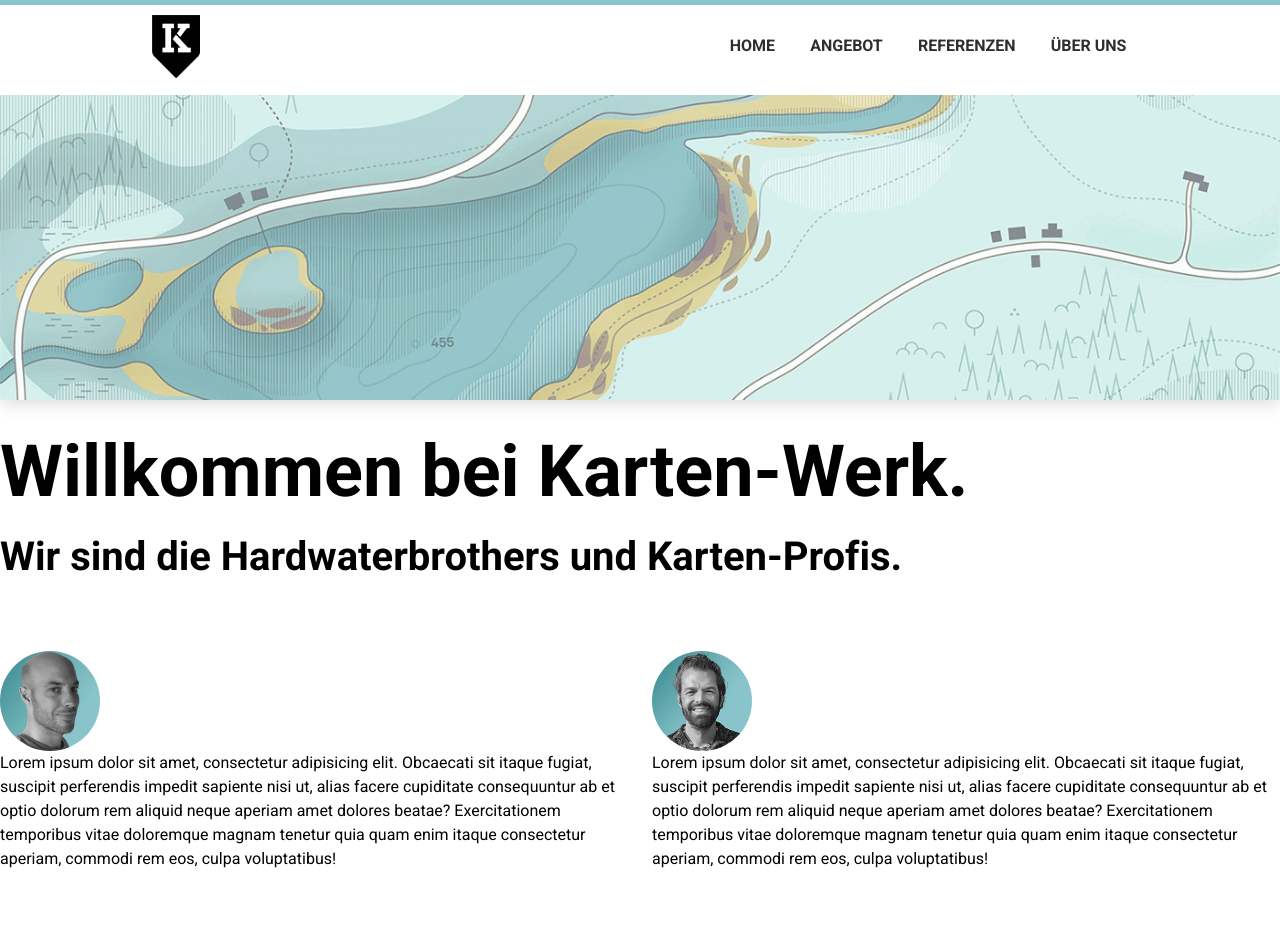
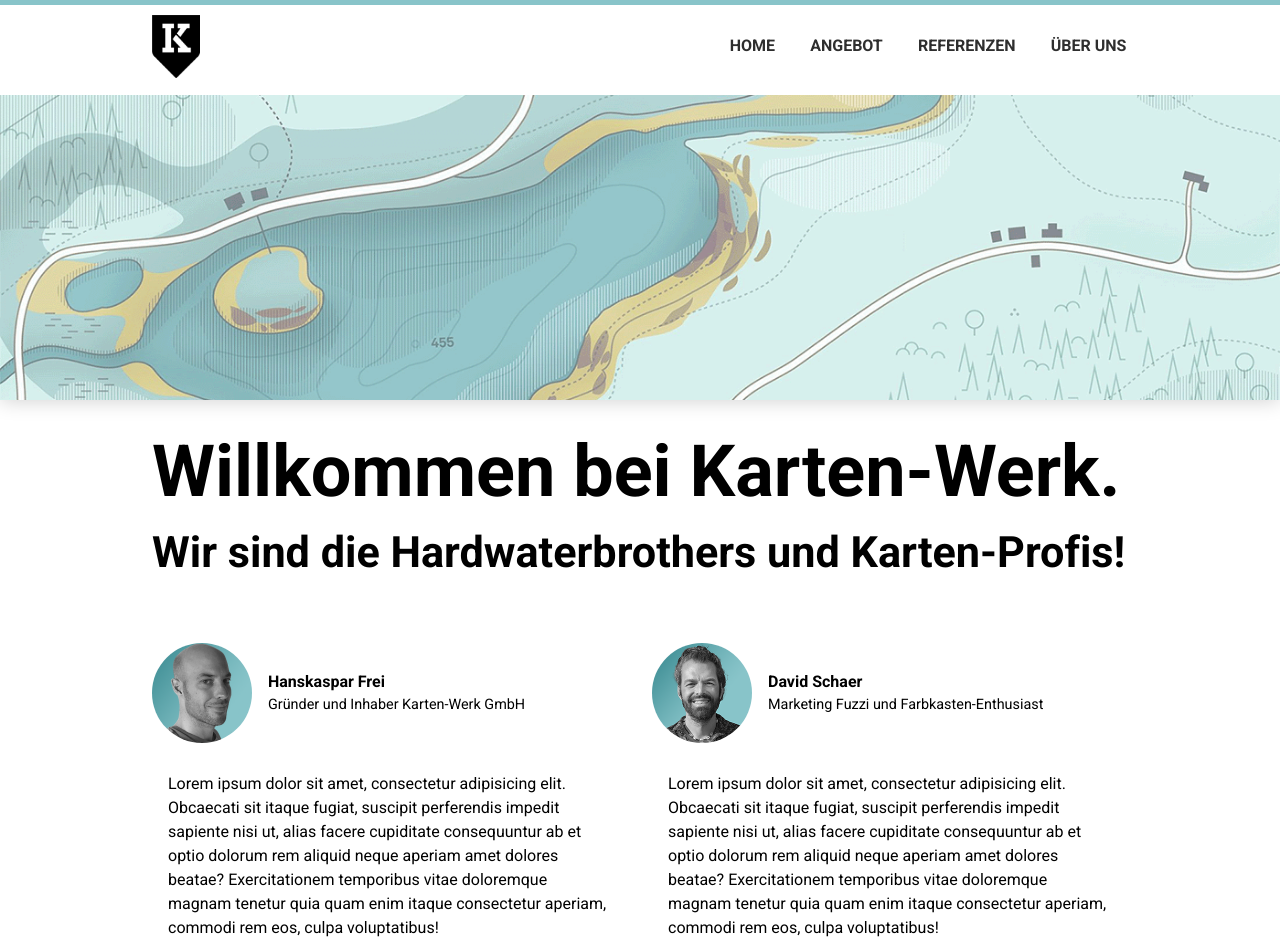
Before and after one commit to hkfrei/multimedia-werk, a Django app: page / in a window 1280 px wide. Shown: the top 949 px of the page. Run offline with Django 4.2, Linux system fonts and the light colour scheme; data that the repository does not hold is empty.

Commit message:
style: added micor cosmetics

```diff
--- a/kartenwerk/static/kartenwerk/css/main.css
+++ b/kartenwerk/static/kartenwerk/css/main.css
@@ -20,7 +20,7 @@ body {
 }
 
 p {
-	font-size: clamp(.8rem, -0.875rem + 8.333vw, 1rem);
+	font-size: clamp(.8rem, -0.875rem+ 8.333vw, 1rem);
 }
 
 #content {
@@ -332,7 +332,7 @@ a {
 }
 
 .sub__heading {
-	font-size: clamp(1rem, -0.2805rem + 5.4634vw, 2rem);
+	font-size: clamp(.5rem, -0.2805rem + 5.4634vw, 2.7rem);
 	margin-bottom: 2rem;
 	line-height: 1.2em;
 }
--- a/kartenwerk/templates/kartenwerk/base.html
+++ b/kartenwerk/templates/kartenwerk/base.html
@@ -64,24 +64,9 @@
                     {% static 'kartenwerk/img/kartenwerk-bg-800.png' %} 800w,
                     {% static 'kartenwerk/img/kartenwerk-bg-600.png' %} 600w"
             sizes="100vw"
-            alt="low-angle photography of trees"
+            alt="Karten-Werk Artwork"
           />
-        </figure>
-
-    <main>
-      <h1 class="heading">Willkommen bei Karten-Werk.</h1>
-      <h2>Wir sind die Hardwaterbrothers und Karten-Profis.</h2>
-      <section>
-        <div class="col__hkf">
-          <img class="profil__pic" src="{% static 'kartenwerk/img/HKF_portrait_green.png' %}" alt="Profilbild HKF">
-          <p>Lorem ipsum dolor sit amet, consectetur adipisicing elit. Obcaecati sit itaque fugiat, suscipit perferendis impedit sapiente nisi ut, alias facere cupiditate consequuntur ab et optio dolorum rem aliquid neque aperiam amet dolores beatae? Exercitationem temporibus vitae doloremque magnam tenetur quia quam enim itaque consectetur aperiam, commodi rem eos, culpa voluptatibus!</p>
-        </div>
-        <div class="col__dsc">
-          <img class="profil__pic" src="{% static 'kartenwerk/img/DSC_portrait_green.png' %}" alt="Profilbild DSC">
-          <p>Lorem ipsum dolor sit amet, consectetur adipisicing elit. Obcaecati sit itaque fugiat, suscipit perferendis impedit sapiente nisi ut, alias facere cupiditate consequuntur ab et optio dolorum rem aliquid neque aperiam amet dolores beatae? Exercitationem temporibus vitae doloremque magnam tenetur quia quam enim itaque consectetur aperiam, commodi rem eos, culpa voluptatibus!</p>
-        </div>
-      </section>
-    </main>
+    </figure>
     <div id="content">{% block content %}{% endblock %}</div>
     <footer>
       <div class="container">
```
